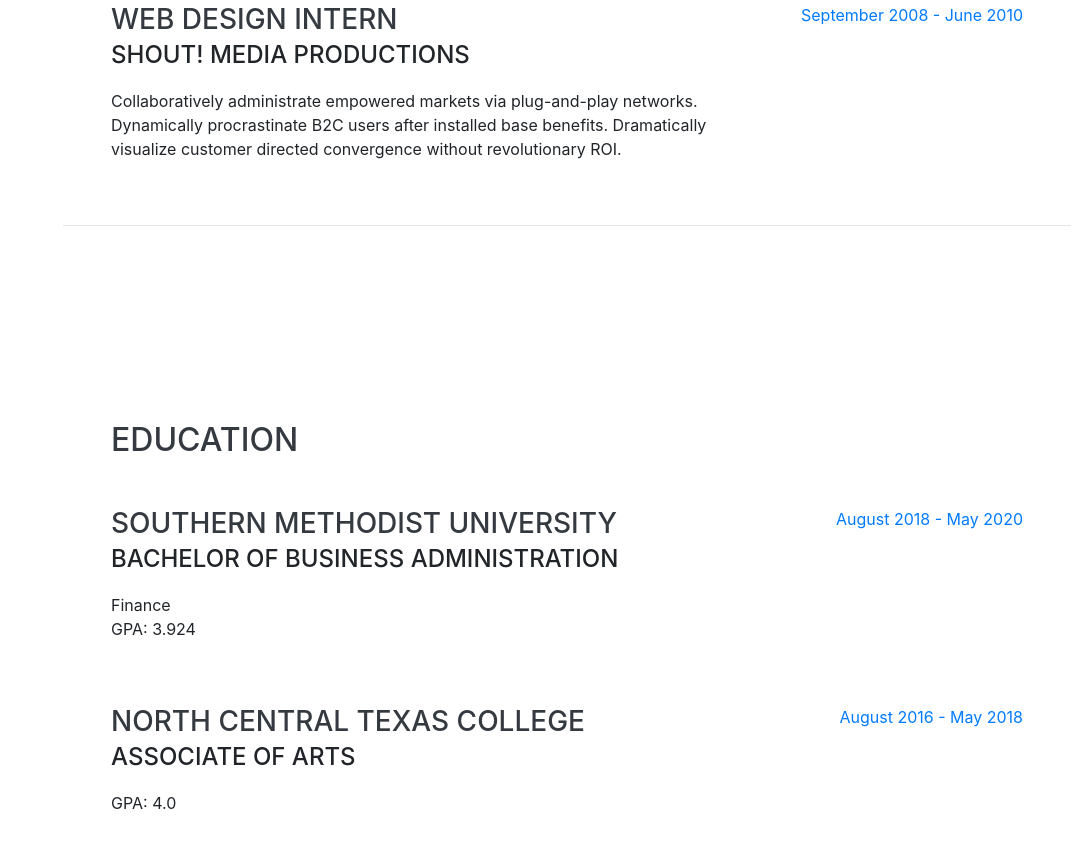
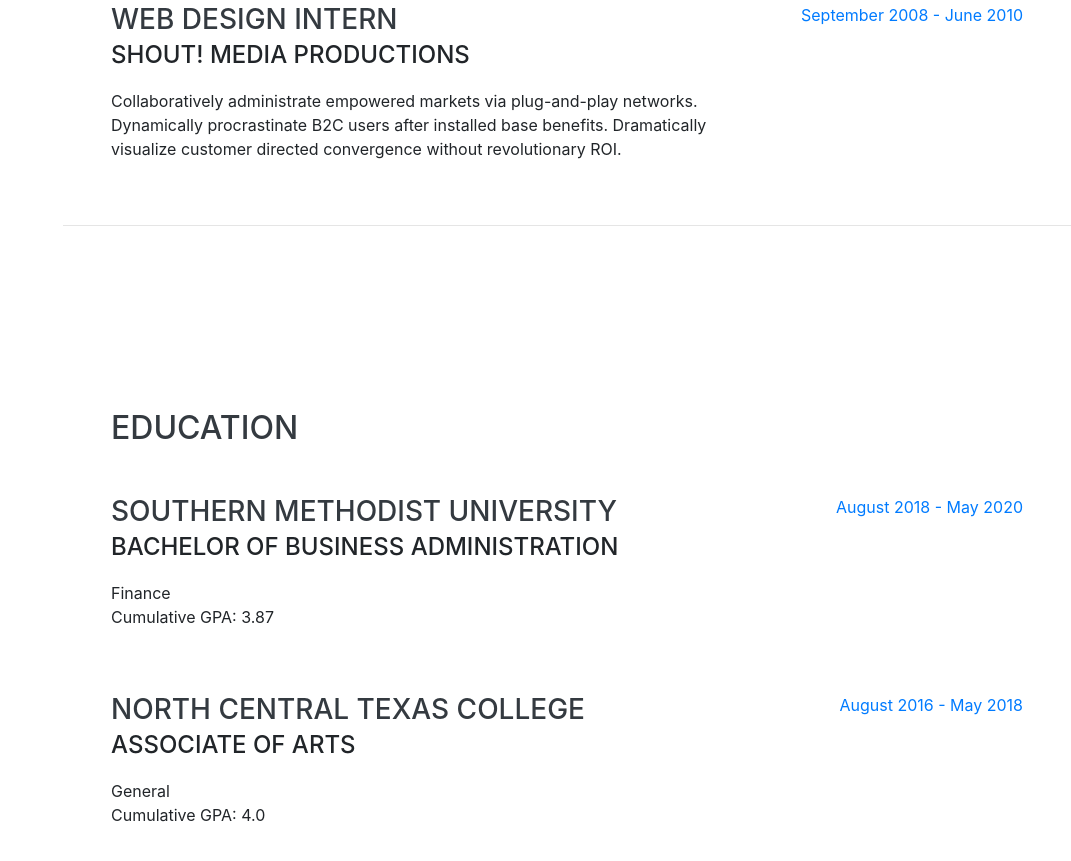
Before and after one commit to Lukeshirley3/Lukeshirley3.github.io, a website with bundled scripts: page index.html in a window 1280 px wide. Shown: the part 1669-2530 px from the top of the page, without its empty margins (209-1280 px from the left). Built offline with nearby package versions, Linux system fonts and the light colour scheme; a web font is replaced by a local one.

Commit message:
Update index.html

```diff
--- a/index.html
+++ b/index.html
@@ -70,7 +70,7 @@
         <div class="subheading mb-5">Dallas, Tx  ·
           <a href="mailto:lshirley@smu.edu">Lshirley@smu.edu</a>
         </div>
-        <p class="lead mb-5">I am a senior at Southern Methodist University majoring in finance. I hold particular interest in publically traded securities and artificial intellegence's aplication the world of finance.</p>
+        <p class="lead mb-5">I am a senior at Southern Methodist University majoring in finance. I hold particular interest in publically traded securities and artificial intellegence's application in the world of finance.</p>
         <div class="social-icons">
           <a href="https://www.linkedin.com/in/lukeshirleyx/">
             <i class="fab fa-linkedin-in"></i>
@@ -153,7 +153,7 @@
             <h3 class="mb-0">Southern Methodist University</h3>
             <div class="subheading mb-3">Bachelor of Business Administration</div>
             <div>Finance</div>
-            <p>GPA: 3.924</p>
+            <p>Cumulative GPA: 3.87</p>
           </div>
           <div class="resume-date text-md-right">
             <span class="text-primary">August 2018 - May 2020</span>
@@ -164,7 +164,8 @@
           <div class="resume-content">
             <h3 class="mb-0">North Central Texas College</h3>
             <div class="subheading mb-3">Associate of Arts</div>
-            <p>GPA: 4.0</p>
+            <div>General</div>
+            <p>Cumulative GPA: 4.0</p>
           </div>
           <div class="resume-date text-md-right">
             <span class="text-primary">August 2016 - May 2018</span>
```
